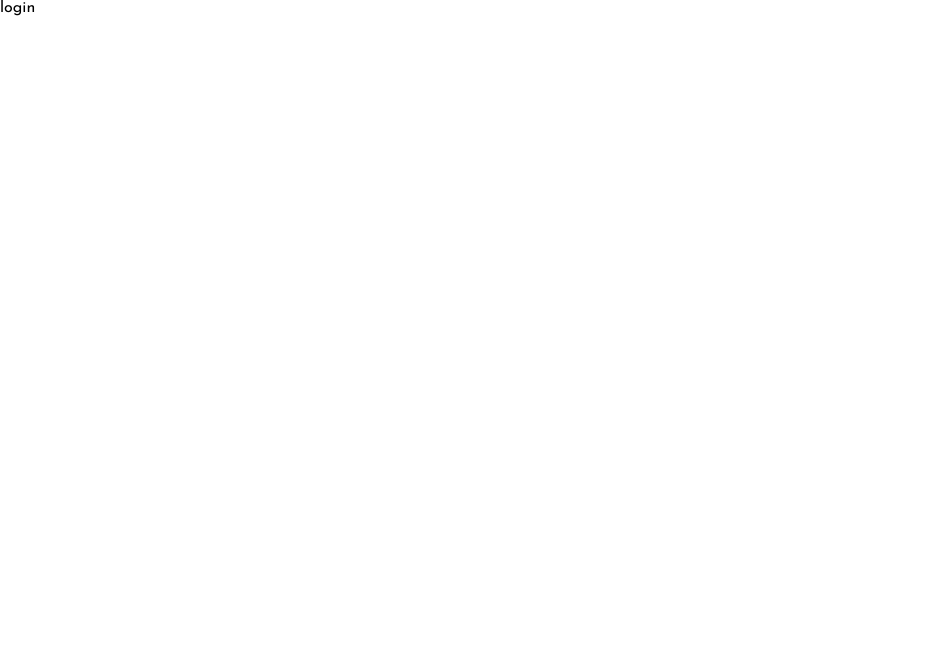
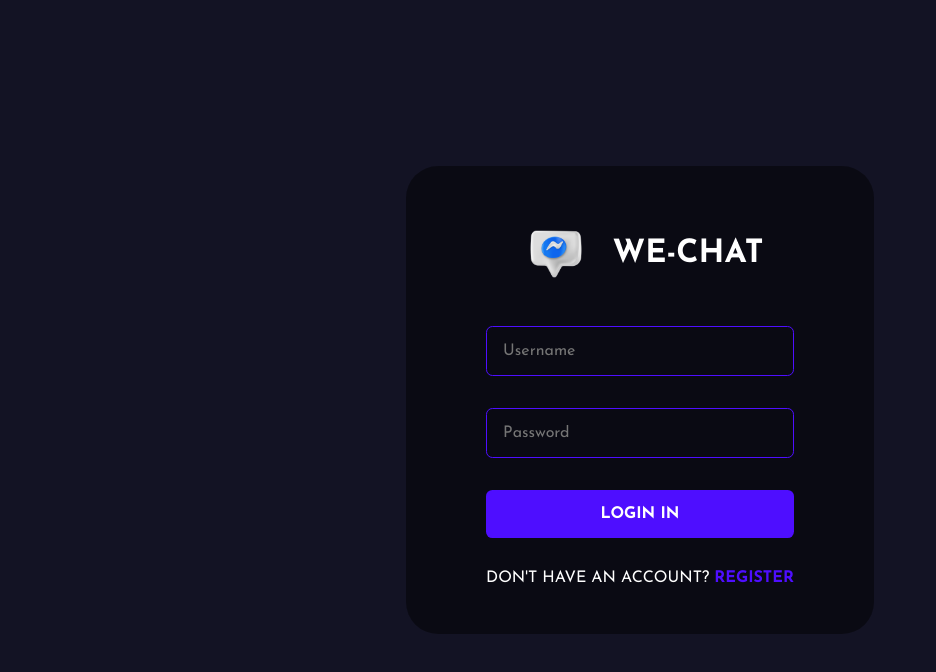
Before and after one commit to AyushGodbole/we-chat, a React (Create React App) app in the folder Client/: page /login in a window 1280 px wide. Shown: the top 672 px of the page, without its empty margins (0-936 px from the left). Built offline with nearby package versions, Linux system fonts and the light colour scheme; the HTML template or start-up script is replaced by a standard one.

Commit message:
completed Login page and logic

```diff
--- a/Client/src/App.js
+++ b/Client/src/App.js
@@ -9,7 +9,7 @@
     // defining routing
     <BrowserRouter>
       <Routes>
-        <Route path='/' element={<Register/>}/>
+        <Route path='/' element={<Chat/>}/>
         <Route path='/register' element={<Register/>}/>
         <Route path='/login' element={<Login/>}/>
         <Route path='/chat' element={<Chat/>}/>
--- a/Client/src/Pages/Login.jsx
+++ b/Client/src/Pages/Login.jsx
@@ -1,9 +1,174 @@
-import React from "react";
+import React, { useState } from "react";
+import styled from 'styled-components';
+import { Link , useNavigate } from "react-router-dom";
+import Logo from '../assets/logo.png';
 
-function Login(){
-    return(
-        <>login</>
-    )
+// import axios for hitting urls
+import axios from 'axios';
+
+// Importing ToastContainer and toast from react-toastify
+import { ToastContainer, toast } from 'react-toastify';
+// Importing the CSS file for toast
+import 'react-toastify/dist/ReactToastify.css';
+import { loginRoute } from "../utils/ApiRoutes";
+
+function Login() {
+
+    const navigate = useNavigate();
+
+    const [userInput, setUserInput] = useState({
+        username: "",
+        password: "",
+    });
+
+    const handleValidation = () => {
+        const { username, password } = userInput;
+
+        if(username==""){
+            toast.error("username can't be empty!", {
+                position: "bottom-right",
+                autoClose: 8000,
+                pauseOnHover: true,
+                draggable: true,
+                theme: "dark",
+            });
+            return false;
+        }
+
+        else if(password==="") {
+            toast.error("Password can't be empty", {
+                position: "bottom-right",
+                autoClose: 8000,
+                pauseOnHover: true,
+                draggable: true,
+                theme: "dark",
+            });
+            return false;
+        }
+
+        return true;
+    };
+
+    const handleSubmit = async (e) => {
+        e.preventDefault();
+        if (handleValidation()) {
+            // Sending data to backend
+            try {
+                const response = await axios.post(loginRoute, userInput);
+                if (response.data.status === true) { // Corrected typo here
+                    toast.success("User logged in successfully");
+                    localStorage.setItem('chat-app-user', JSON.stringify(response.data.userData));
+                    navigate('/'); // Move this line inside the if block
+                } else {
+                    // Handle registration failure (optional)
+                    toast.error(response.data.message);
+                }
+            } catch (error) {
+                // Handle request error (optional)
+                toast.error("login failed");
+                console.error("login error:", error);
+            }
+        }
+    };
+
+
+    const handleChange = (e) => {
+        const { name, value } = e.target;
+        setUserInput({
+            ...userInput,
+            [name]: value
+        });
+    };
+
+    return (
+        <>
+            <FormContainer>
+                <form onSubmit={handleSubmit}>
+                    <div className="brand">
+                        <img src={Logo} alt="Logo" />
+                        <h1>We-Chat</h1>
+                    </div>
+
+                    <input type="text" placeholder="Username" name="username" value={userInput.username} onChange={handleChange} />
+
+                    <input type="password" placeholder="Password" name="password" value={userInput.password} onChange={handleChange} />
+
+                    <button type="submit">Login In</button>
+                    <span>don't have an account? <Link to="/register">Register</Link></span>
+                </form>
+            </FormContainer>
+            <ToastContainer />
+        </>
+    );
 }
 
+const FormContainer = styled.div`
+  height: 100vh;
+  width: 100vw;
+  display: flex;
+  flex-direction: column;
+  justify-content: center;
+  gap: 1rem;
+  align-items: center;
+  background-color: #131324;
+  .brand {
+    display: flex;
+    align-items: center;
+    gap: 1rem;
+    justify-content: center;
+    img {
+      height: 5rem;
+    }
+    h1 {
+      color: white;
+      text-transform: uppercase;
+    }
+  }
+
+  form {
+    display: flex;
+    flex-direction: column;
+    gap: 2rem;
+    background-color: #00000076;
+    border-radius: 2rem;
+    padding: 3rem 5rem;
+  }
+  input {
+    background-color: transparent;
+    padding: 1rem;
+    border: 0.1rem solid #4e0eff;
+    border-radius: 0.4rem;
+    color: white;
+    width: 100%;
+    font-size: 1rem;
+    &:focus {
+      border: 0.1rem solid #997af0;
+      outline: none;
+    }
+  }
+  button {
+    background-color: #4e0eff;
+    color: white;
+    padding: 1rem 2rem;
+    border: none;
+    font-weight: bold;
+    cursor: pointer;
+    border-radius: 0.4rem;
+    font-size: 1rem;
+    text-transform: uppercase;
+    &:hover {
+      background-color: #4e0eff;
+    }
+  }
+  span {
+    color: white;
+    text-transform: uppercase;
+    a {
+      color: #4e0eff;
+      text-decoration: none;
+      font-weight: bold;
+    }
+  }
+`;
+
 export default Login;
--- a/Client/src/utils/ApiRoutes.js
+++ b/Client/src/utils/ApiRoutes.js
@@ -2,4 +2,6 @@
 
 const registerRoute = `${host}/api/auth/register`;
 
-export {registerRoute};
+const loginRoute = `${host}/api/auth/login`;
+
+export {registerRoute,loginRoute};
```
Also changed, not shown: 2 other files (tests, documents, lock files or other folders).
